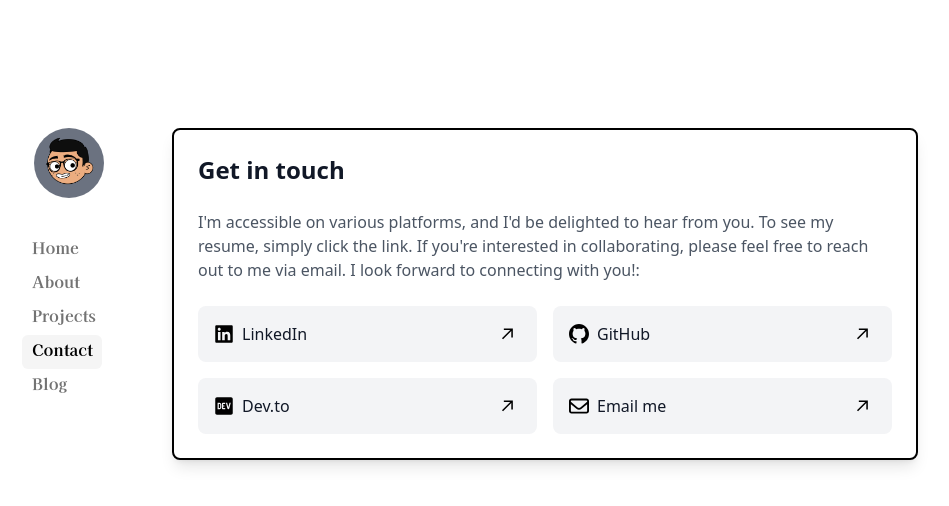
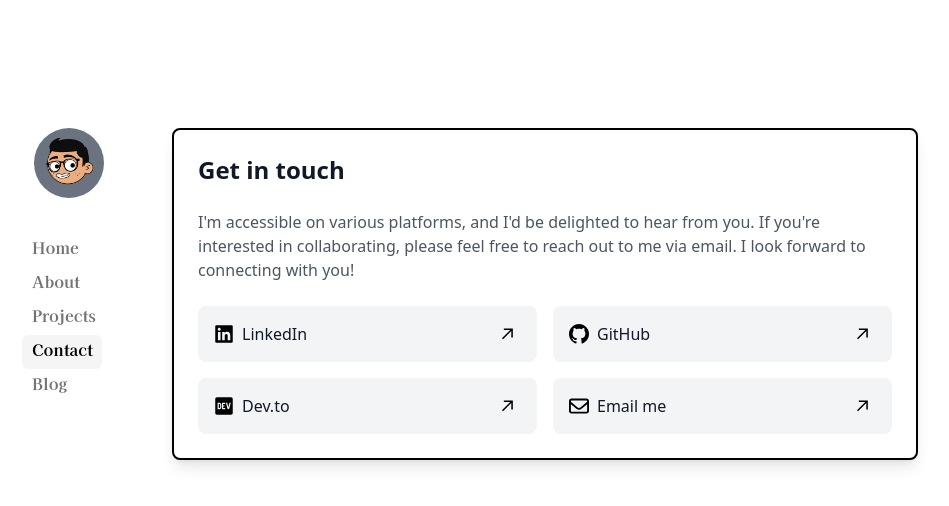
Before and after one commit to adamgonzo/portfolio, a Next.js app: page /contact in a window 1280 px wide. Shown: the top 506 px of the page, without its empty margins (170-1119 px from the left). Built offline with nearby package versions, Linux system fonts and the light colour scheme.

Commit message:
fixed up writing
deleted a line and fixed up writing

```diff
--- a/app/contact/page.tsx
+++ b/app/contact/page.tsx
@@ -23,9 +23,9 @@ export default function ContactPage() {
       </h2>
       <p className="text-gray-600 dark:text-gray-400">
         I&apos;m accessible on various platforms, and I&apos;d be delighted to
-        hear from you. To see my resume, simply click the link. If you&apos;re
-        interested in collaborating, please feel free to reach out to me via
-        email. I look forward to connecting with you!:
+        hear from you. If you&apos;re interested in collaborating, please feel
+        free to reach out to me via email. I look forward to connecting with
+        you!
       </p>
       <div className="grid grid-cols-2 gap-4">
         <a
```
